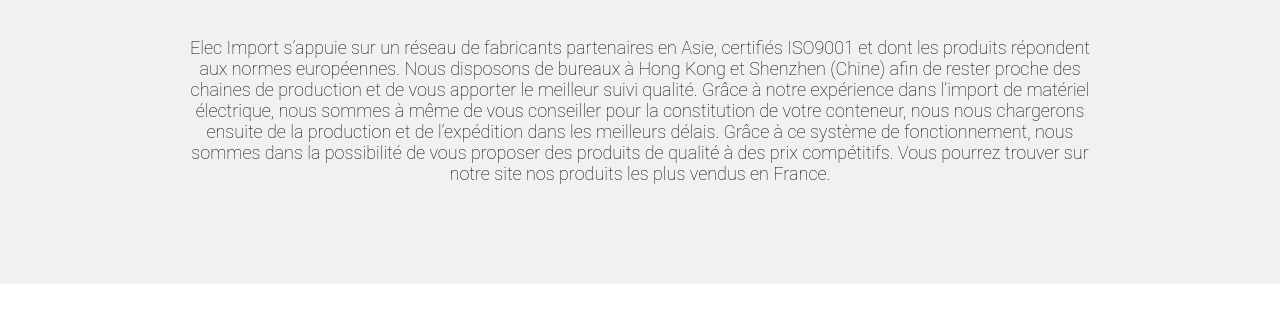
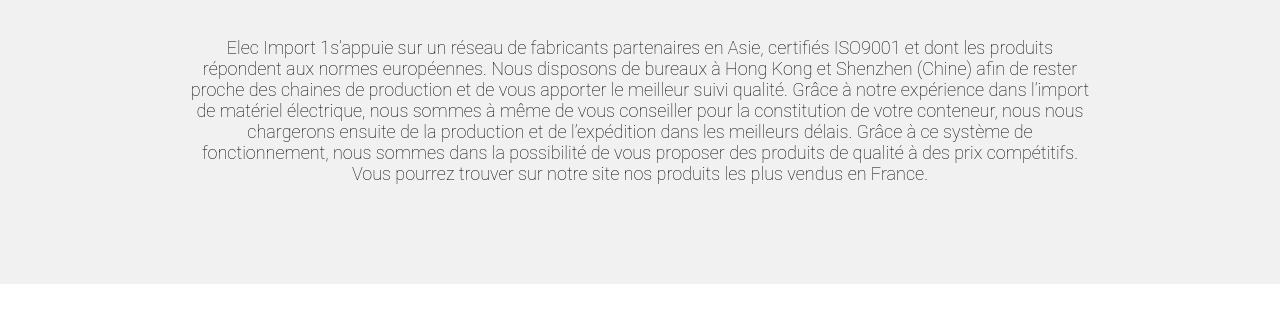
Before and after one commit to chloepeng/elecimport, a plain HTML site: page test.html in a window 1280 px wide. Shown: the part 740-1062 px from the top of the page. Drawn offline with Linux system fonts and the light colour scheme; files whose address does not match are found by name.

Commit message:
Update test.html

```diff
--- a/test.html
+++ b/test.html
@@ -32,7 +32,7 @@
   <div class="content">
   <h1 style="font-family: roboto; font-style: normal; font-weight: 400; font-size: 42px; color: #2b2b2b; text-align: center;">ABOUT US</h1>
   <p style="color: black; text-align: center;">
-  Elec Import s’appuie sur un réseau de fabricants partenaires en Asie, certiﬁés ISO9001 et dont les produits répondent aux normes européennes. Nous disposons de bureaux à Hong Kong et Shenzhen (Chine) aﬁn de rester proche des chaines de production et de vous apporter le meilleur suivi qualité.
+  Elec Import 1s’appuie sur un réseau de fabricants partenaires en Asie, certiﬁés ISO9001 et dont les produits répondent aux normes européennes. Nous disposons de bureaux à Hong Kong et Shenzhen (Chine) aﬁn de rester proche des chaines de production et de vous apporter le meilleur suivi qualité.
 Grâce à notre expérience dans l’import de matériel électrique, nous sommes à même de vous conseiller pour la constitution de votre conteneur, nous nous chargerons ensuite de la production et de l’expédition dans les meilleurs délais. Grâce à ce système de fonctionnement, nous sommes dans la possibilité de vous proposer des produits de qualité à des prix compétitifs.
 Vous pourrez trouver sur notre site nos produits les plus vendus en France.</p>
   </div>
```
